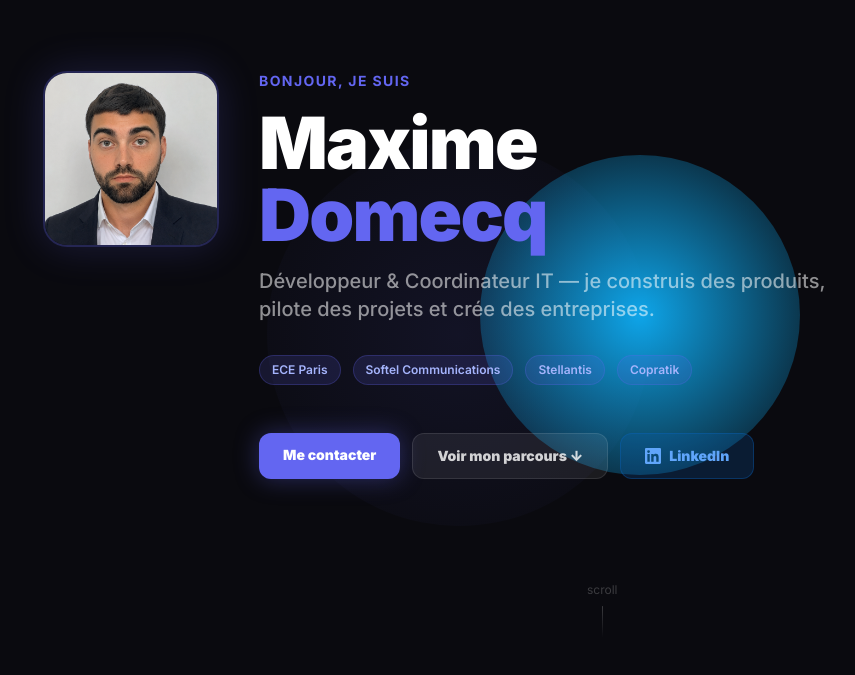
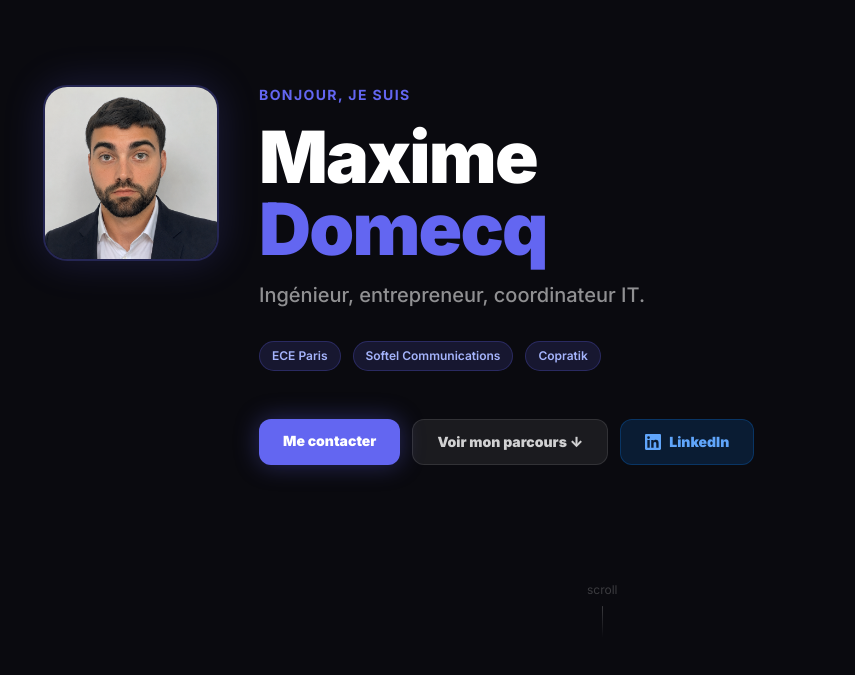
Before and after one commit to MaximeDomecq/maxime-domecq, a Next.js app: page / in a window 1280 px wide. Shown: the part 125-800 px from the top of the page, without its empty margins (53-908 px from the left). Built offline with nearby package versions, Linux system fonts and the light colour scheme.

Commit message:
hero: rephrase tagline, remove Stellantis bubble, remove bg glows

```diff
--- a/src/app/page.tsx
+++ b/src/app/page.tsx
@@ -16,11 +16,6 @@ export default function Home() {
 
       {/* ── HERO ── */}
       <section className="relative overflow-hidden flex flex-col justify-center min-h-screen px-6 md:px-16 lg:px-24">
-        {/* Background glow */}
-        <div className="absolute inset-0 pointer-events-none">
-          <div className="absolute top-1/3 left-1/4 w-96 h-96 rounded-full opacity-10" style={{ background: "radial-gradient(circle, #6366f1, transparent)" }} />
-          <div className="absolute bottom-1/4 right-1/3 w-80 h-80 rounded-full opacity-8" style={{ background: "radial-gradient(circle, #0ea5e9, transparent)" }} />
-        </div>
 
         <div className="relative max-w-5xl flex flex-col md:flex-row items-center md:items-start gap-10">
           {/* Photo */}
@@ -39,10 +34,10 @@ export default function Home() {
             <span style={{ color: "#6366f1" }}>Domecq</span>
           </h1>
           <p className="text-lg md:text-xl font-medium max-w-xl mb-8" style={{ color: "rgba(255,255,255,0.55)" }}>
-            Développeur & Coordinateur IT — je construis des produits, pilote des projets et crée des entreprises.
+            Ingénieur, entrepreneur, coordinateur IT.
           </p>
           <div className="flex flex-wrap gap-3 mb-12">
-            {["ECE Paris", "Softel Communications", "Stellantis", "Copratik"].map((tag) => (
+            {["ECE Paris", "Softel Communications", "Copratik"].map((tag) => (
               <span key={tag} className="text-xs font-semibold px-3 py-1.5 rounded-full" style={{ background: "rgba(99,102,241,0.15)", color: "#a5b4fc", border: "1px solid rgba(99,102,241,0.25)" }}>
                 {tag}
               </span>
```
